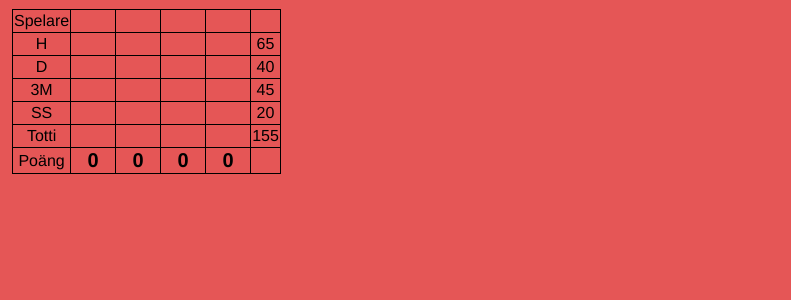
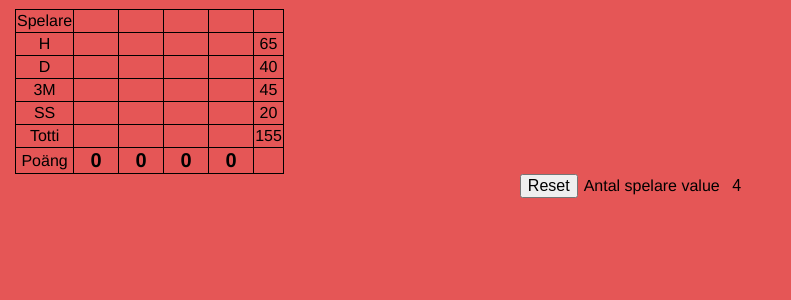
Before and after one commit to ahberg/hearter-protocol, a Vue app: page / in a window 1280 px wide. Shown: the top 300 px of the page, without its empty margins (0-791 px from the left). Built offline with nearby package versions, Linux system fonts and the light colour scheme.

Commit message:
clear Game

```diff
--- a/src/components/table.vue
+++ b/src/components/table.vue
@@ -1,4 +1,5 @@
 <template>
+  <div>
   <table>
     <thead>
       <tr>
@@ -15,7 +16,7 @@
           <input
             v-on:input="
               calcTotalPoints(playerId, gameId),
-                calcPointsleft(playerId, gameId)
+              calcPointsleft(playerId, gameId)
             "
             type="text"
             v-model.number="points[playerId][gameId]"
@@ -31,6 +32,10 @@
       </tr>
     </tbody>
   </table>
+  <button @click="clearGame">Reset</button>
+  <label  @="players.length" for="cp">Antal spelare value </label>
+  <input id="cp" type="text" :value="players.length" name="countPlayers"  >
+  </div>
 </template>
 
 <script>
@@ -57,12 +62,12 @@ const gameInfo = [
   }
 ]
 export default {
-  name: 'HelloWorld',
+  name: 'HjartarTable',
 
   data () {
     return {
       gameInfo: gameInfo,
-      numberOfPlayers: 4,
+      numberOfPlayersDefault: 4,
       players: [],
       points: [],
       pointsLeft: [
@@ -79,7 +84,7 @@ export default {
       this.players = JSON.parse(localStorage.getItem('players'))
       this.points = JSON.parse(localStorage.getItem('points'))
     } else {
-      while (this.players.length < this.numberOfPlayers) {
+      while (this.players.length < this.numberOfPlayersDefault) {
         this.players.push({ name: '', total: 0 })
         this.points.push([null, null, null, null, null])
       }
@@ -115,6 +120,10 @@ export default {
         }
       }
       this.saveGame()
+    },
+    clearGame () {
+      localStorage.removeItem('points')
+      localStorage.removeItem('players')
     },
     saveGame () {
       localStorage.setItem('players', JSON.stringify(this.players))
```
